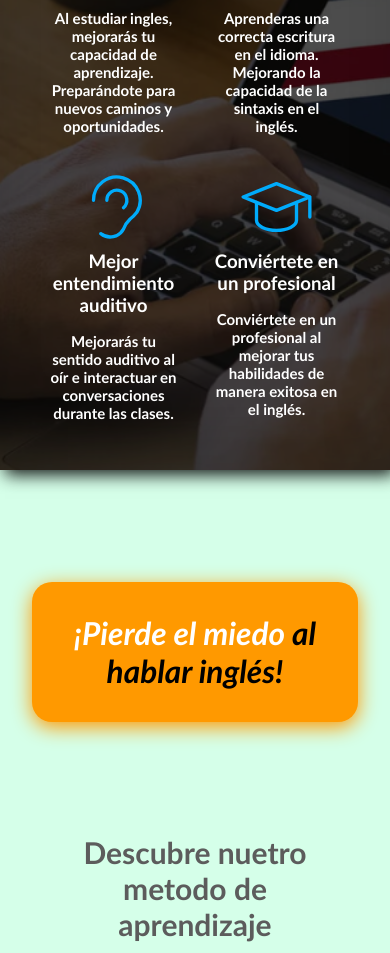
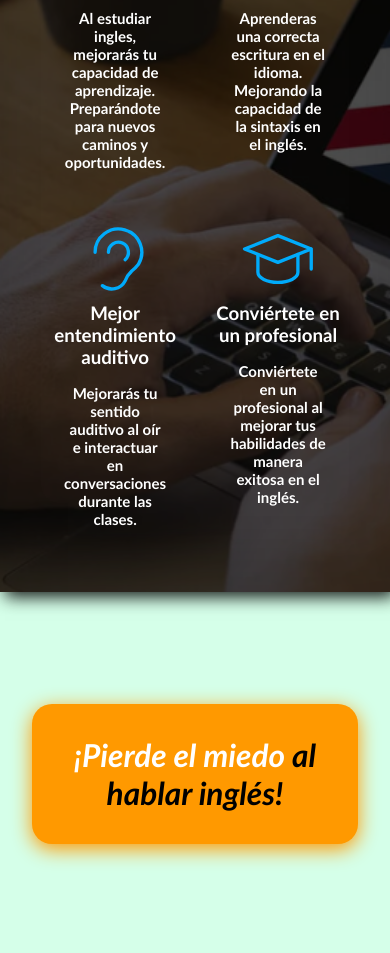
Before and after one commit to miguelxp20/jamsacademy, a plain HTML site: page index.html in a window 390 px wide. Shown: the part 1800-2753 px from the top of the page. Drawn offline with nearby package versions, Linux system fonts and the light colour scheme.

Commit message:
last commit

```diff
--- a/css/styles.css
+++ b/css/styles.css
@@ -236,7 +236,7 @@ h2 {
 .p_bloq{
     font-size: 15px;
     font-weight: 700;
-    margin-top: 1rem;
+    margin: 1rem 1rem;
 }
 
 .bloque_titulo{
@@ -339,7 +339,8 @@ h2 {
 
 .h22 {
     margin: 3rem 1rem;
-    font-size: 40px;
+    font-size: 50px;
+    text-shadow: 1px 1px 2px rgba(0, 0, 0, 0.2);
 }
 
 .bloque2-1,
@@ -388,7 +389,8 @@ h2 {
 @media (max-width: 768px) {
     .h22 {
         margin: 3rem;
-        font-size: 30px;
+        font-size: 35px;
+        text-shadow: 1px 1px 2px rgba(0, 0, 0, 0.2);
     }
 
     .bloques2 {
```
